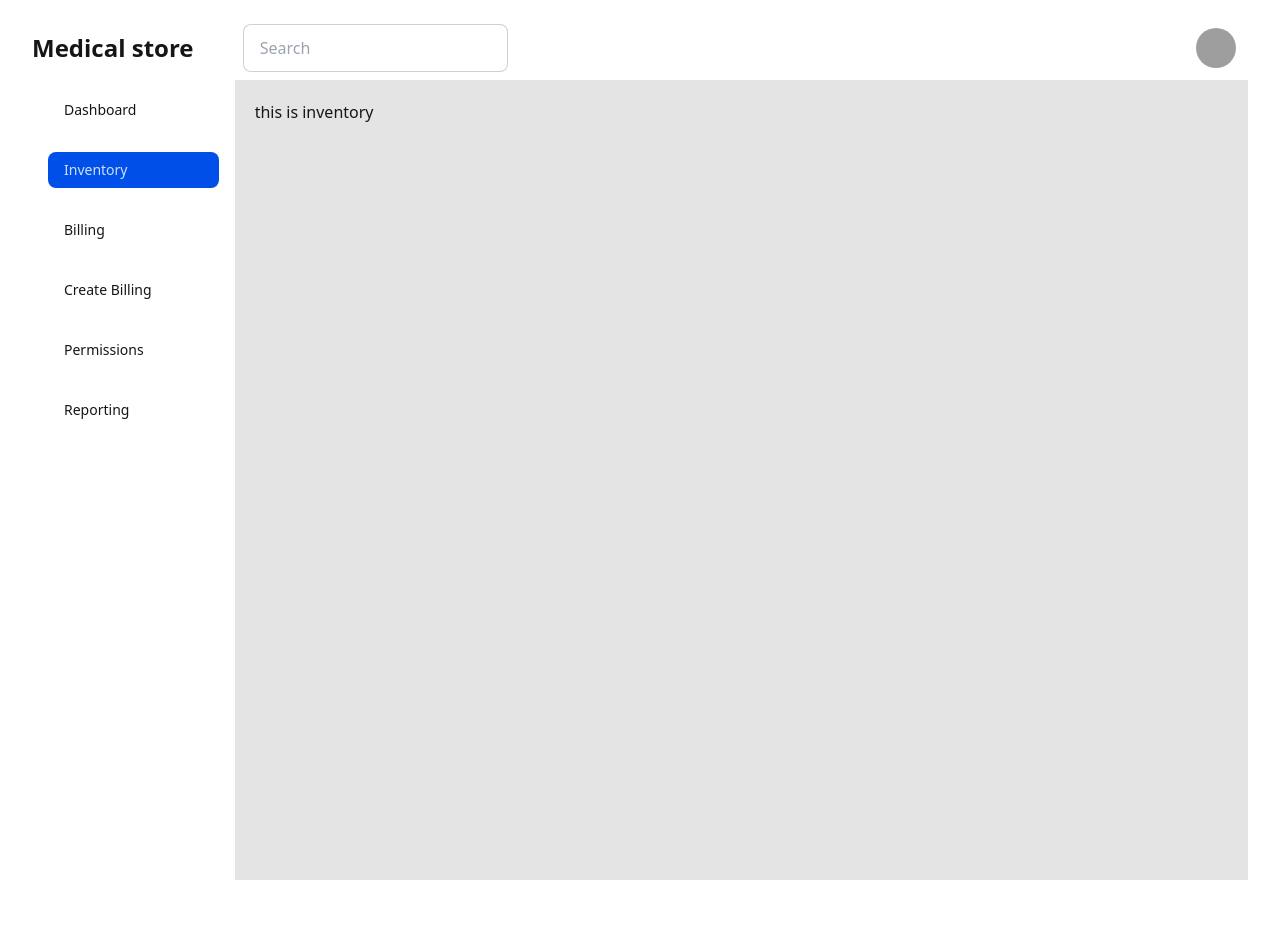
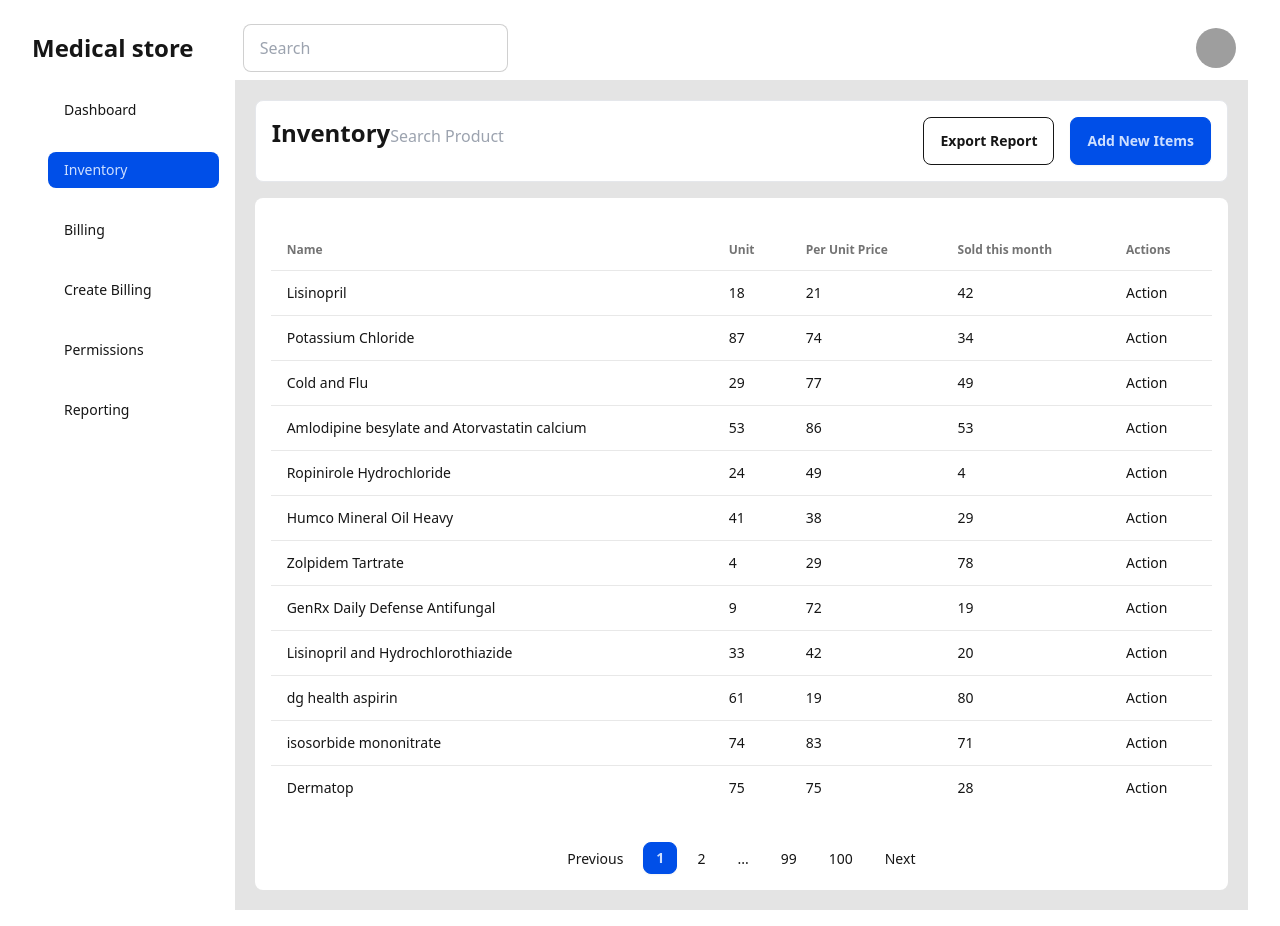
Before and after one commit to naim1405/Medical-Store, a React (Vite) app: page /inventory in a window 1280 px wide. Before the commit the page ends 896 px from the top, so only its background shows below. Built offline with nearby package versions, Linux system fonts and the light colour scheme; grey boxes are pictures that could not be loaded.

Commit message:
inventory complete

```diff
--- /dev/null
+++ b/src/components/inventory/Add_Inventory.jsx
@@ -0,0 +1,125 @@
+import { useEffect, useState } from "react";
+import List_Item from "./List_Item";
+
+export default function Add_Invetory() {
+	const [item_list, set_item_list] = useState([]);
+	const [filtered_list, set_filtered_list] = useState([]);
+	const [added_items, set_added_items] = useState([]);
+	const [is_searching, set_is_searching] = useState(false);
+	const [search_word, set_search_word] = useState("");
+	useEffect(() => {
+		fetch("all_products.json")
+			.then((res) => res.json())
+			.then((data) => set_item_list(data.names));
+	}, []);
+
+	useEffect(() => {
+		if (search_word === "") {
+			set_is_searching(false);
+		} else {
+			set_is_searching(true);
+		}
+		set_filtered_list(
+			item_list.filter((item) => item.includes(search_word))
+		);
+	}, [search_word]);
+
+	function handle_add_to_list(item) {
+		set_search_word("");
+		for (let i = 0; i < added_items.length; i++) {
+			if (added_items[i].name === item) {
+				return;
+			}
+		}
+		set_added_items([...added_items, { name: item, unit: "", price: "" }]);
+	}
+
+	function handle_edit(item, quantity, price) {
+		// console.log("editing");
+		// console.log(item + " " + quantity + " " + price);
+
+		const temp_list = added_items;
+		for (let i = 0; i < temp_list.length; i++) {
+			if (temp_list[i].name === item) {
+				temp_list[i].price = price;
+				temp_list[i].unit = quantity;
+				break;
+			}
+		}
+		set_added_items(temp_list);
+	}
+
+	function handle_delete(item_name) {
+		// console.log(item_name);
+		const update_list = added_items.filter(
+			(item) => item.name !== item_name
+		);
+		// console.log(update_list);
+		set_added_items(update_list);
+	}
+
+	const search_div = (
+		<>
+			{filtered_list.map((item, index) => (
+				<div key={index} onClick={() => handle_add_to_list(item)}>
+					{item}
+				</div>
+			))}
+		</>
+	);
+	const selected_div = (
+		<>
+			{/* {console.log("rerender")} */}
+			{added_items.map((item, index) => {
+				// console.log(item.name + " " + item.unit + " " + item.price);
+
+				return (
+					<List_Item
+						key={index}
+						name={item.name}
+						price={item.price}
+						unit={item.unit}
+						handle_edit={handle_edit}
+						handle_delete={handle_delete}
+					></List_Item>
+				);
+			})}
+		</>
+	);
+
+	return (
+		<>
+			<button
+				className="btn btn-neutral"
+				onClick={() =>
+					document.getElementById("my_modal_3").showModal()
+				}
+			>
+				Add New Items
+			</button>
+			<dialog id="my_modal_3" className="modal">
+				<div className="modal-box">
+					{/* modal control */}
+					<form method="dialog">
+						{/* if there is a button in form, it will close the modal */}
+						<button className="btn btn-sm btn-circle btn-ghost absolute right-2 top-2">
+							✕
+						</button>
+					</form>
+					{/* modal content */}
+					<h3 className="font-bold text-lg">Add New Items</h3>
+					<div>
+						<input
+							type="text"
+							className="input input-bordered w-full my-4 bg-gray-300"
+							placeholder="Search and Add"
+							value={search_word}
+							onChange={(e) => set_search_word(e.target.value)}
+						/>
+					</div>
+					<div>{is_searching ? search_div : selected_div}</div>
+				</div>
+			</dialog>
+		</>
+	);
+}
--- /dev/null
+++ b/src/components/inventory/List_Item.jsx
@@ -0,0 +1,47 @@
+import { useEffect, useState } from "react";
+
+export default function List_Item(props) {
+	// console.log("props");
+	// console.log(props);
+	const [price, set_price] = useState(props.price);
+	const [unit, set_unit] = useState(props.unit);
+	useEffect(() => {
+		props.handle_edit(props.name, unit, price);
+	}, [price, unit]);
+	return (
+		<div className="my-4">
+			{/* {console.log(props.name + " " + unit + " " + price)} */}
+			<div>{props.name}</div>
+			<div className="flex my-2">
+				<div className="w-5/6 flex">
+					<input
+						className="input input-bordered w-3/6"
+						typ
+						e="number"
+						value={unit}
+						onChange={(e) => set_unit(e.target.value)}
+						placeholder="Unit"
+					/>
+					<input
+						className="input input-bordered w-3/6 mx-4"
+						type="number"
+						value={price}
+						onChange={(e) => set_price(e.target.value)}
+						placeholder="Per Unit Price"
+					/>
+				</div>
+				<div className="w-1/6">
+					<button
+						className="btn "
+						onClick={() => props.handle_delete(props.name)}
+					>
+						delete
+					</button>
+				</div>
+			</div>
+			<div className="my-4">
+				<hr />
+			</div>
+		</div>
+	);
+}
--- a/src/components/inventory/inventory.jsx
+++ b/src/components/inventory/inventory.jsx
@@ -1,3 +1,75 @@
+import { useEffect, useState } from "react";
+import Add_Invetory from "./Add_Inventory";
+
 export default function Inventory() {
-	return <>this is inventory</>;
+	let PAGE = 1;
+	let PAGE_LIMIT = 12;
+	const [inventory_data, set_inventory_data] = useState([]);
+
+	useEffect(() => {
+		fetch("inventory_data.json")
+			.then((res) => res.json())
+			.then((data) =>
+				set_inventory_data(data.splice(0, PAGE * PAGE_LIMIT))
+			);
+	}, []);
+	return (
+		<>
+			<div className="flex bg-white p-4 justify-between border rounded-lg">
+				<div>
+					<span className="text-2xl font-bold">Inventory</span>
+					<input type="text" placeholder="Search Product" />
+				</div>
+
+				<div>
+					<button className="btn btn-outline mx-4">
+						Export Report
+					</button>
+					<Add_Invetory></Add_Invetory>
+				</div>
+			</div>
+
+			{/* table */}
+
+			<div className="bg-white rounded-lg mt-4 p-4">
+				<div className="mt-4">
+					<div className="overflow-x-auto">
+						<table className="table">
+							<thead>
+								<tr>
+									<th>Name</th>
+									<th>Unit</th>
+									<th>Per Unit Price</th>
+									<th>Sold this month</th>
+									<th>Actions</th>
+								</tr>
+							</thead>
+							<tbody>
+								{inventory_data.map((item, index) => {
+									return (
+										<tr key={index}>
+											<td>{item.name}</td>
+											<td>{item.unit}</td>
+											<td>{item.price}</td>
+											<td>{item.sold}</td>
+											<td>Action</td>
+										</tr>
+									);
+								})}
+							</tbody>
+						</table>
+					</div>
+					<div className="mt-8 flex place-content-center  gap-2">
+						<button className="btn-sm">Previous</button>
+						<button className="btn btn-neutral btn-sm">1</button>
+						<button className="btn-sm">2</button>
+						<button className="btn-sm btn-disabled">...</button>
+						<button className="btn-sm">99</button>
+						<button className="btn-sm">100</button>
+						<button className="btn-sm">Next</button>
+					</div>
+				</div>
+			</div>
+		</>
+	);
 }
```
